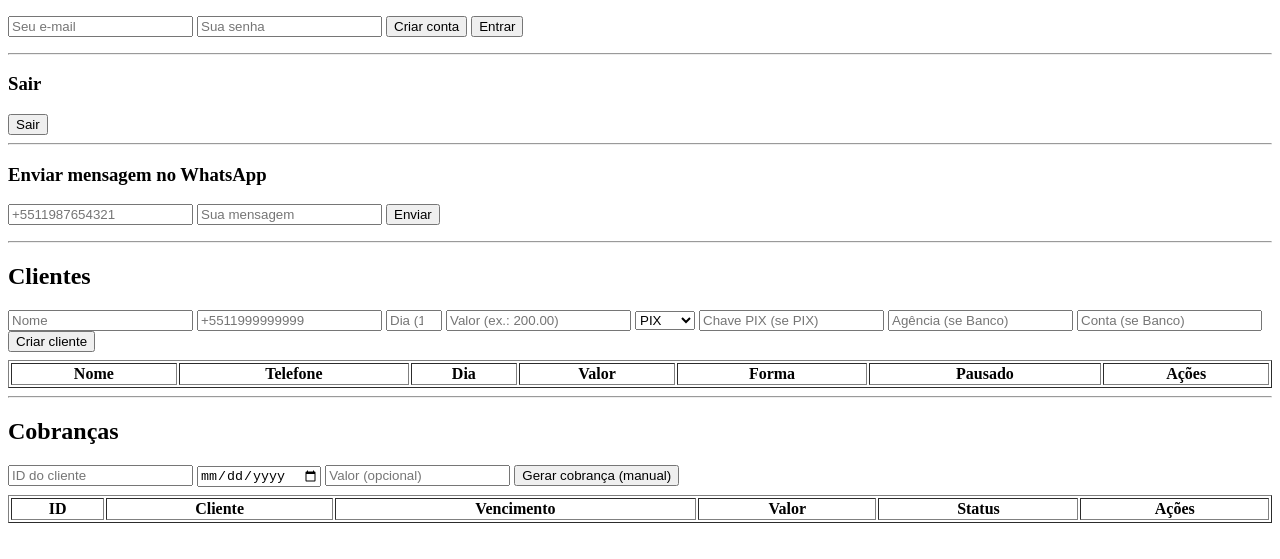
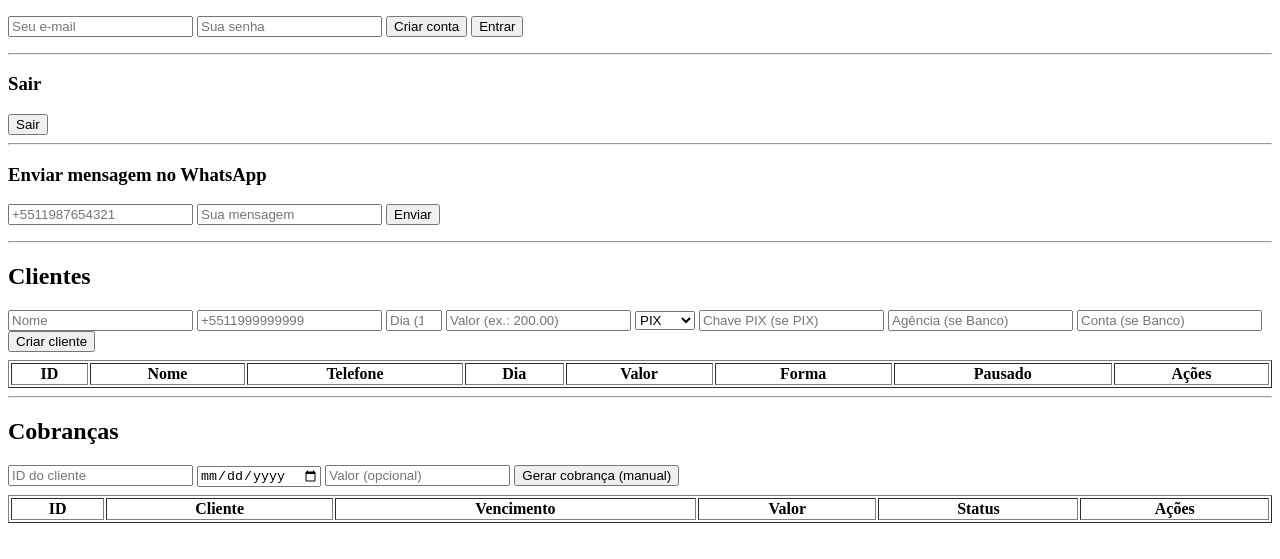
Before and after one commit to brenomorais88/lembraZap, a website: page web/index.html in a window 1280 px wide. Shown: the part 105-664 px from the top of the page. Drawn offline with Linux system fonts and the light colour scheme.

Commit message:
Cria feature de clientes

```diff
--- a/web/index.html
+++ b/web/index.html
@@ -57,7 +57,7 @@
 <table border="1" style="margin-top:8px; width:100%" id="customersTable">
     <thead>
     <tr>
-        <th>Nome</th><th>Telefone</th><th>Dia</th><th>Valor</th><th>Forma</th><th>Pausado</th><th>Ações</th>
+        <th>ID</th><th>Nome</th><th>Telefone</th><th>Dia</th><th>Valor</th><th>Forma</th><th>Pausado</th><th>Ações</th>
     </tr>
     </thead>
     <tbody></tbody>
--- a/web/script.js
+++ b/web/script.js
@@ -182,6 +182,7 @@ function renderCustomers(customers) {
       : `Banco (Ag: ${c.paymentMethod?.agency || "-"} / Ct: ${c.paymentMethod?.account || "-"})`;
 
     tr.innerHTML = `
+      <td>${c.id}</td>
       <td>${c.name}</td>
       <td>${c.phone}</td>
       <td>${c.billingDay}</td>
```
